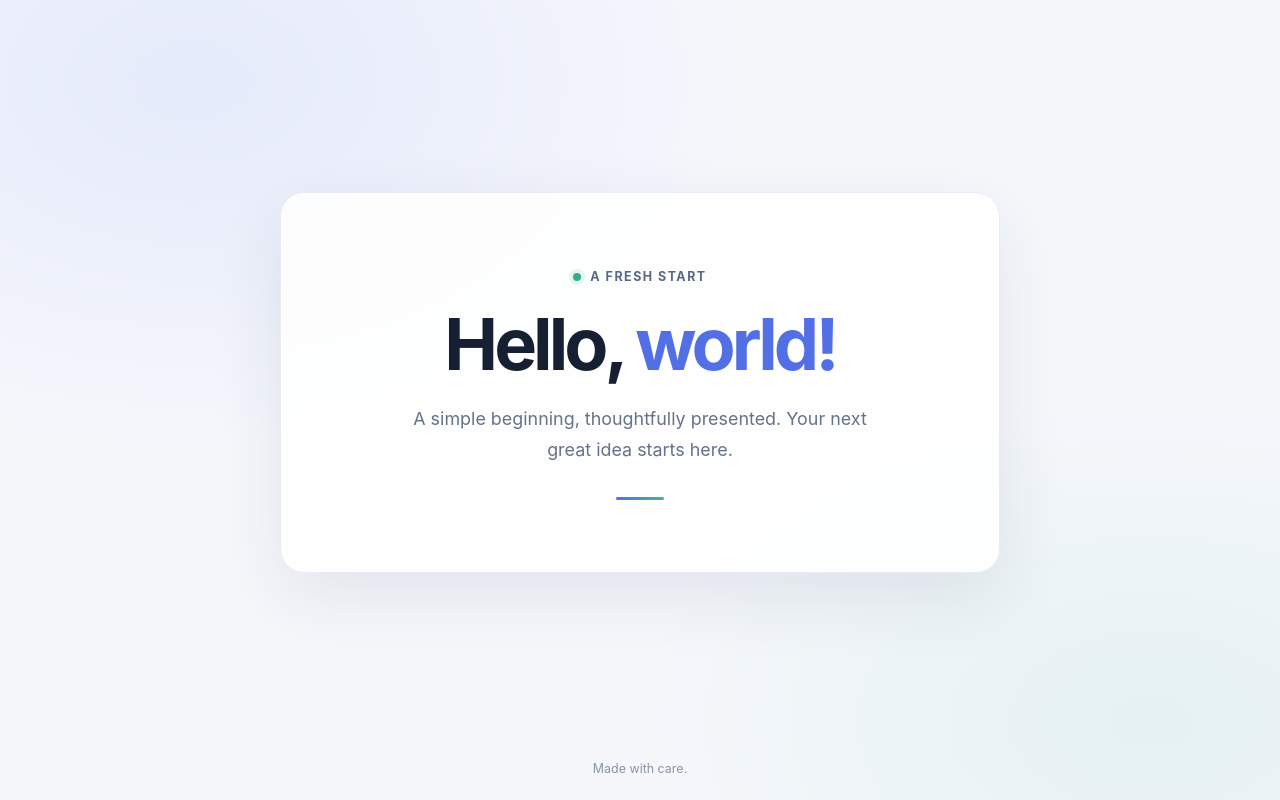
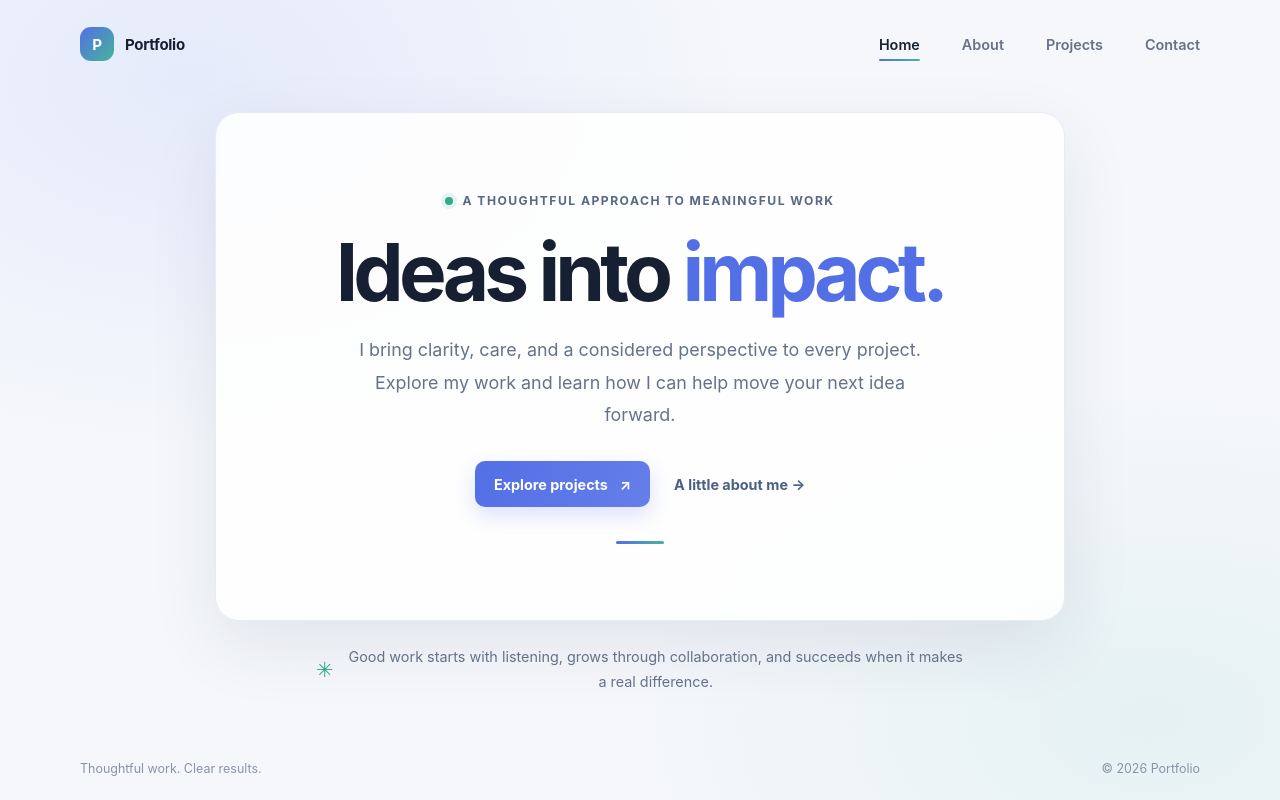
Before and after one commit to mongiti/pythonApi, a plain HTML site: page index.html in a window 1280 px wide. Drawn offline with Linux system fonts and the light colour scheme.

```diff
--- a/index.html
+++ b/index.html
@@ -4,115 +4,30 @@
   <meta charset="utf-8">
   <meta name="viewport" content="width=device-width, initial-scale=1">
   <meta name="theme-color" content="#f5f7fb">
-  <meta name="description" content="A clean, professional Hello, world! page.">
-  <title>Hello, world!</title>
-  <style>
-    :root {
-      color-scheme: light;
-      font-family: Inter, ui-sans-serif, system-ui, -apple-system, BlinkMacSystemFont, "Segoe UI", sans-serif;
-      color: #172033;
-      background: #f5f7fb;
-      font-synthesis: none;
-      text-rendering: optimizeLegibility;
-      -webkit-font-smoothing: antialiased;
-    }
-
-    * { box-sizing: border-box; }
-
-    body {
-      min-width: 320px;
-      min-height: 100vh;
-      min-height: 100svh;
-      margin: 0;
-      display: flex;
-      flex-direction: column;
-      justify-content: center;
-      align-items: center;
-      padding: 24px;
-      background:
-        radial-gradient(ellipse at 15% 10%, rgba(91, 125, 255, .10), transparent 36%),
-        radial-gradient(ellipse at 90% 90%, rgba(64, 184, 165, .09), transparent 32%),
-        #f5f7fb;
-    }
-
-    main {
-      width: min(100%, 720px);
-      margin: auto 0;
-      padding: clamp(36px, 8vw, 72px);
-      text-align: center;
-      background: rgba(255, 255, 255, .88);
-      border: 1px solid #e7ebf3;
-      border-radius: 24px;
-      box-shadow: 0 24px 70px rgba(31, 47, 82, .09);
-    }
-
-    .eyebrow {
-      display: inline-flex;
-      align-items: center;
-      gap: 9px;
-      margin: 0 0 22px;
-      color: #586985;
-      font-size: .78rem;
-      font-weight: 700;
-      letter-spacing: .12em;
-      text-transform: uppercase;
-    }
-
-    .eyebrow::before {
-      width: 8px;
-      height: 8px;
-      content: "";
-      background: #35a98b;
-      border-radius: 50%;
-      box-shadow: 0 0 0 4px rgba(53, 169, 139, .12);
-    }
-
-    h1 {
-      margin: 0;
-      font-size: clamp(2.5rem, 8vw, 4.5rem);
-      line-height: 1.06;
-      letter-spacing: -.055em;
-    }
-
-    h1 span { color: #526fe5; }
-
-    .intro {
-      max-width: 460px;
-      margin: 20px auto 0;
-      color: #65728a;
-      font-size: clamp(1rem, 2.5vw, 1.12rem);
-      line-height: 1.75;
-    }
-
-    .divider {
-      width: 48px;
-      height: 3px;
-      margin: 32px auto 0;
-      background: linear-gradient(90deg, #526fe5, #46b59b);
-      border-radius: 99px;
-    }
-
-    footer {
-      flex: 0 0 auto;
-      margin-top: 20px;
-      color: #8994a8;
-      font-size: .78rem;
-      text-align: center;
-    }
-
-    @media (max-width: 480px) {
-      body { padding: 18px; }
-      main { border-radius: 18px; }
-    }
-  </style>
+  <meta name="description" content="A professional portfolio for thoughtful work and clear results.">
+  <title>Home | Portfolio</title>
+  <link rel="stylesheet" href="styles.css">
 </head>
 <body>
-  <main>
-    <p class="eyebrow">A fresh start</p>
-    <h1>Hello, <span>world!</span></h1>
-    <p class="intro">A simple beginning, thoughtfully presented. Your next great idea starts here.</p>
-    <div class="divider" aria-hidden="true"></div>
+  <header class="site-header">
+    <a class="brand" href="index.html" aria-label="Portfolio home"><span class="brand-mark">P</span><span>Portfolio</span></a>
+    <nav class="main-nav" aria-label="Main navigation">
+      <a class="active" aria-current="page" href="index.html">Home</a>
+      <a href="about.html">About</a>
+      <a href="projects.html">Projects</a>
+      <a href="contact.html">Contact</a>
+    </nav>
+  </header>
+  <main class="home-main">
+    <section class="hero">
+      <p class="eyebrow">A thoughtful approach to meaningful work</p>
+      <h1>Ideas into <span>impact.</span></h1>
+      <p class="intro">I bring clarity, care, and a considered perspective to every project. Explore my work and learn how I can help move your next idea forward.</p>
+      <div class="actions"><a class="button button-primary" href="projects.html">Explore projects <span aria-hidden="true">↗</span></a><a class="text-link" href="about.html">A little about me <span aria-hidden="true">→</span></a></div>
+      <div class="divider" aria-hidden="true"></div>
+    </section>
+    <section class="home-note" aria-label="Introduction"><span class="note-icon" aria-hidden="true">✳</span><p>Good work starts with listening, grows through collaboration, and succeeds when it makes a real difference.</p></section>
   </main>
-  <footer>Made with care.</footer>
+  <footer class="site-footer"><span>Thoughtful work. Clear results.</span><span>© 2026 Portfolio</span></footer>
 </body>
 </html>
```
